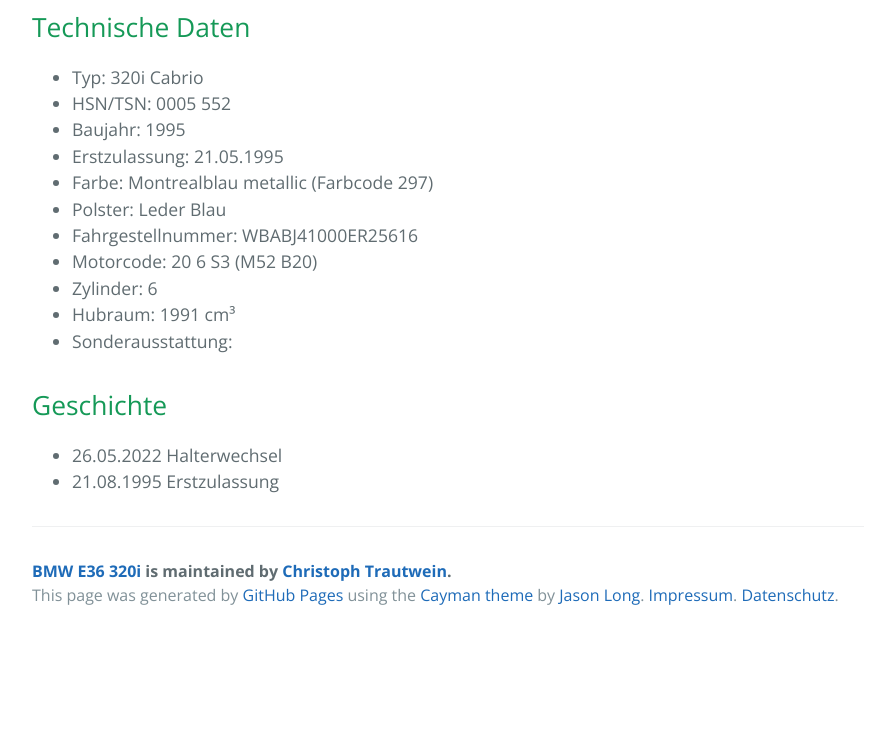
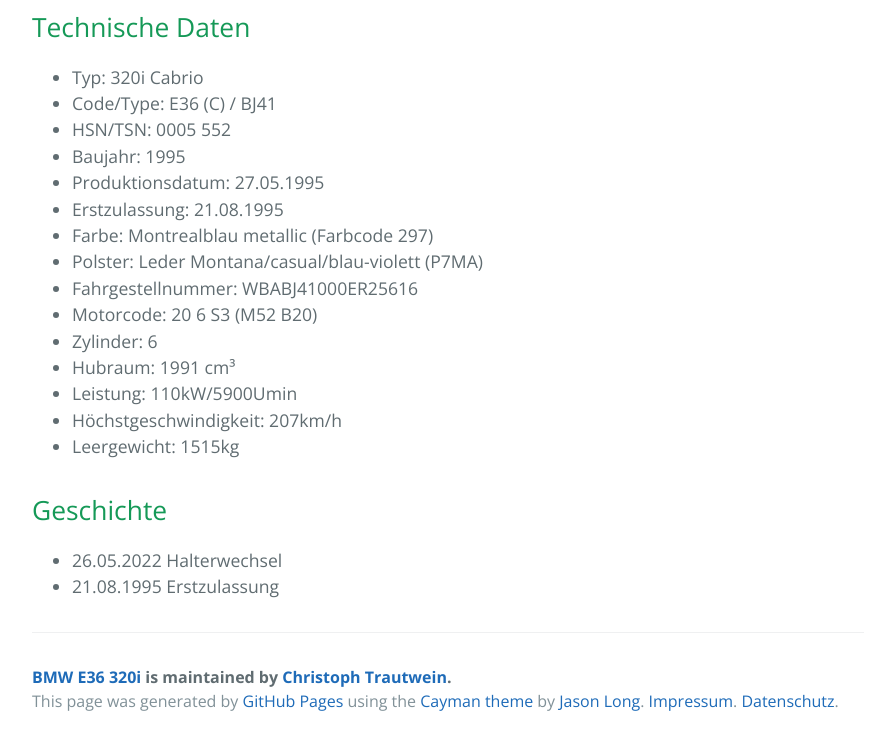
Before and after one commit to trautw/SCD-Quickstart, a Jekyll site: the page built from docs/index.md, in a window 1280 px wide and 900 px high, scrolled down 576 px, cut to the strip 169-900 px from the top of the window. Shown: the whole strip, without its empty margins (192-1061 px from the left). Built offline with Jekyll 4.4.1, drawn with Linux system fonts in a browser that asks for light colours; before the commit the page ends 1384 px from its top, so only the background shows below that.

Commit message:
Update index.md

```diff
--- a/docs/index.md
+++ b/docs/index.md
@@ -7,16 +7,21 @@ overview: true
 
 ## Technische Daten
 * Typ: 320i Cabrio
+* Code/Type: E36 (C) / BJ41
 * HSN/TSN: 0005 552
 * Baujahr: 1995
-* Erstzulassung: 21.05.1995
+* Produktionsdatum: 27.05.1995
+* Erstzulassung: 21.08.1995
 * Farbe: Montrealblau metallic (Farbcode 297)
-* Polster: Leder Blau
+* Polster: Leder Montana/casual/blau-violett (P7MA)
 * Fahrgestellnummer: WBABJ41000ER25616
 * Motorcode: 20 6 S3 (M52 B20)
 * Zylinder: 6
 * Hubraum: 1991 cm³
-* Sonderausstattung:
+* Leistung: 110kW/5900Umin
+* Höchstgeschwindigkeit: 207km/h
+* Leergewicht: 1515kg
+
 
 ## Geschichte
 * 26.05.2022 Halterwechsel
```
